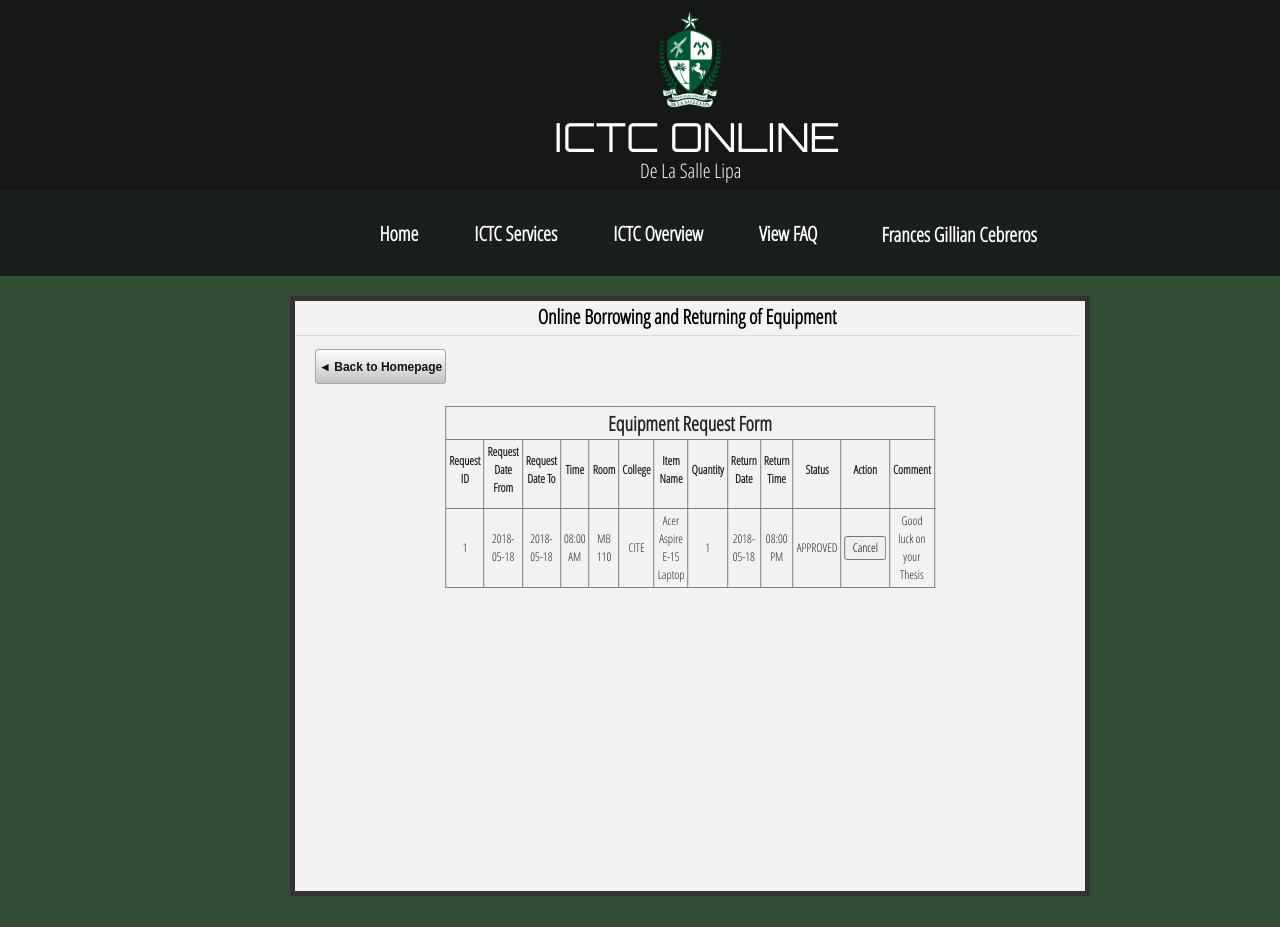
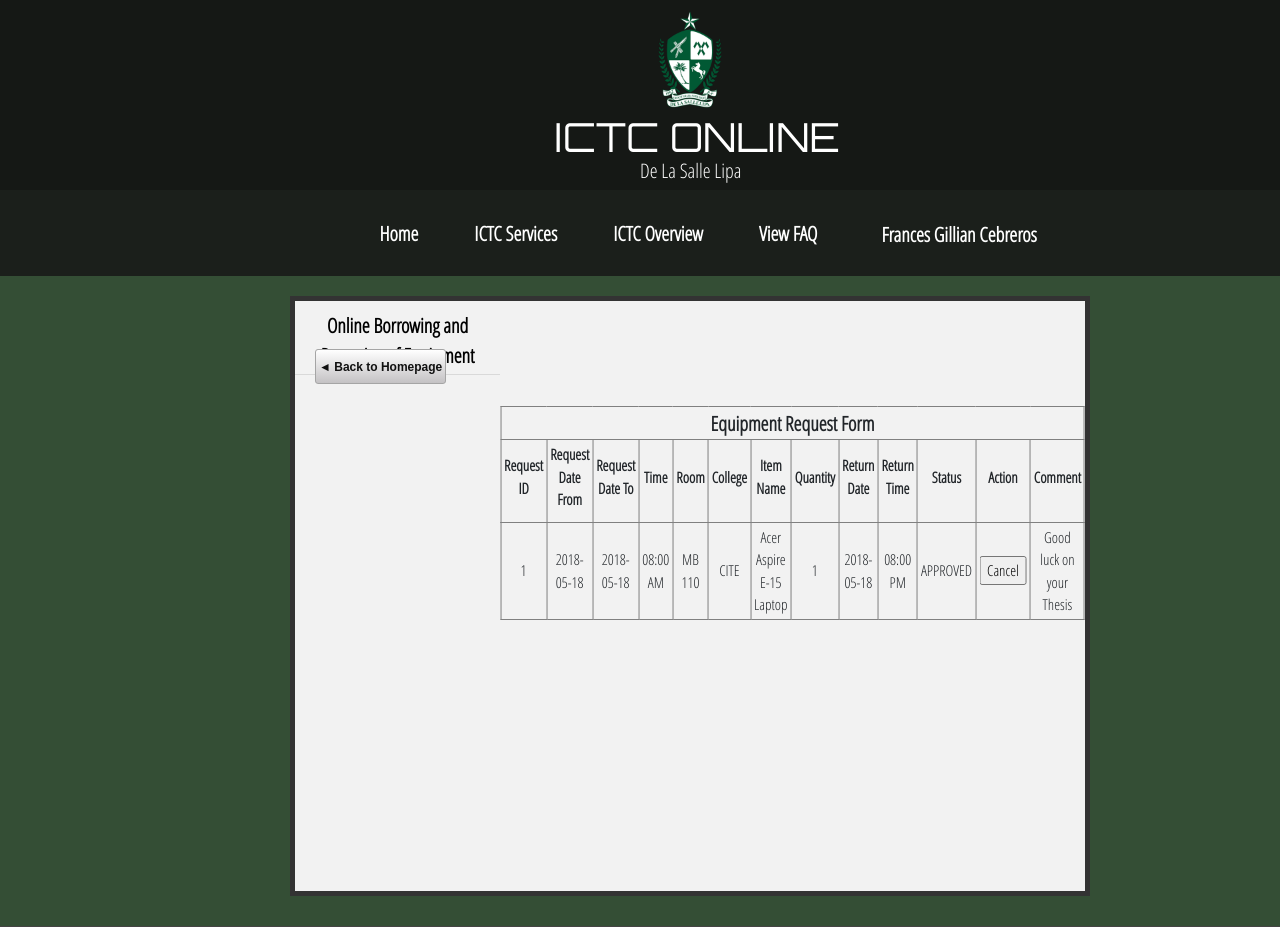
Before and after one commit to jamesllanes/ictcobar, a PHP site: page /Requestor/view_status.php in a window 1280 px wide. Shown: the top 927 px of the page. Run offline with PHP 8.4, Linux system fonts and the light colour scheme; a user stored in the database is signed in; data comes from the database, SQL or seed files in the repository; data that the repository does not hold is empty; some web fonts are replaced.

Commit message:
position table

```diff
--- a/Requestor/css/view_status.css
+++ b/Requestor/css/view_status.css
@@ -189,14 +189,14 @@
     background: #f2f2f2;
 }
 .status_table {
-    position: absolute;
+    position: relative;
     top: 105px;
     left: 50%;
     transform: translate(-50%);
 }
 
 td{
-    font-size: 12px;
+    font-size: 15px;
     text-align: center;
     padding: 3px;
 }
```
